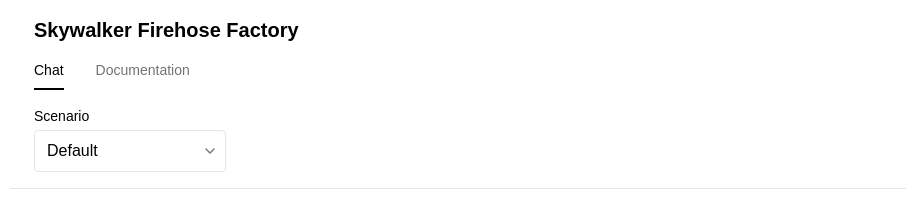
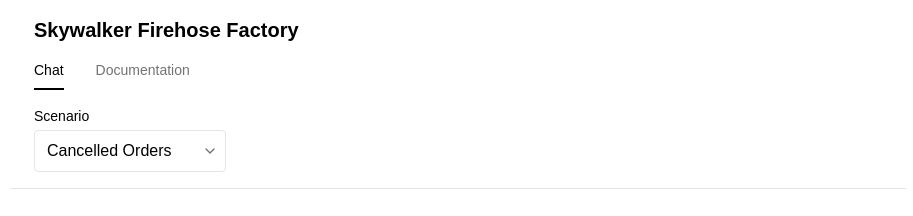
Before and after one commit to DistylAI/skywalker-firehose-factory, a Next.js app: page / in a window 1280 px wide. Shown: the top 216 px of the page, without its empty margins (182-1095 px from the left). Built offline with nearby package versions, Linux system fonts and the light colour scheme.

Commit message:
scenario data wiring

```diff
--- a/src/app/api/chat/route.ts
+++ b/src/app/api/chat/route.ts
@@ -24,6 +24,11 @@ export async function POST(req: NextRequest): Promise<Response> {
 
   // eslint-disable-next-line no-console
   console.log('Chat scenario:', scenario);
+
+  // Store scenario globally so that downstream tool executions can adapt their response.
+  // NOTE: This is a simple demo approach and is **not** suitable for production due to potential
+  // cross-request data leaks. Prefer a proper per-request context/AsyncLocalStorage in real apps.
+  (globalThis as any).currentScenario = scenario;
 
   const historyItems = (messages as IncomingMessage[])
     .filter((m) => m?.parts?.[0]?.text)
--- a/src/app/page.tsx
+++ b/src/app/page.tsx
@@ -31,10 +31,11 @@ export default function Home() {
 
   // Scenario selection state
   const scenarios = [
-    { label: "Default", value: "default" },
-    { label: "Assistant", value: "assistant" },
-    { label: "Orders", value: "orders" },
-    { label: "Jokes", value: "joke" },
+    { label: "Cancelled Orders", value: "cancelled" },
+    { label: "Multiple Item Orders", value: "multiple" },
+    { label: "Single Item Orders", value: "single" },
+    { label: "In-Transit Orders", value: "intranit" },
+    { label: "Returned Orders", value: "returned" },
   ];
 
   const [scenario, setScenario] = useState<string>(scenarios[0].value);
--- a/src/tools/executions/getOrdersExecute.ts
+++ b/src/tools/executions/getOrdersExecute.ts
@@ -1,5 +1,93 @@
-export default async function getOrdersExecute() {
-  const orders = [
+export default async function getOrdersExecute({ scenario: paramScenario }: { scenario?: string } = {}) {
+  // Determine the scenario that was set earlier in the request lifecycle.
+  const scenario: string = paramScenario ?? (globalThis as any).currentScenario ?? 'default';
+
+  let orders;
+
+  switch (scenario) {
+    case 'cancelled':
+      orders = [
+        {
+          id: '2001',
+          customer: 'Anakin Skywalker',
+          item: 'Podracer Engine',
+          quantity: 1,
+          status: 'cancelled',
+        },
+        {
+          id: '2002',
+          customer: 'Mace Windu',
+          item: 'Purple Lightsaber Crystal',
+          quantity: 1,
+          status: 'cancelled',
+        },
+      ];
+      break;
+
+    case 'multiple':
+      orders = [
+        {
+          id: '3001',
+          customer: 'Han Solo',
+          item: 'Blaster',
+          quantity: 3,
+          status: 'processing',
+        },
+        {
+          id: '3002',
+          customer: 'Chewbacca',
+          item: 'Bowcaster Bolts',
+          quantity: 5,
+          status: 'processing',
+        },
+      ];
+      break;
+
+    case 'single':
+      orders = [
+        {
+          id: '4001',
+          customer: 'Leia Organa',
+          item: 'Droid',
+          quantity: 1,
+          status: 'shipped',
+        },
+      ];
+      break;
+
+    case 'intranit': // assumed typo for "in transit"
+      orders = [
+        {
+          id: '5001',
+          customer: 'Obi-Wan Kenobi',
+          item: 'Jedi Robes',
+          quantity: 2,
+          status: 'in_transit',
+        },
+        {
+          id: '5002',
+          customer: 'Plo Koon',
+          item: 'Breathing Mask',
+          quantity: 1,
+          status: 'in_transit',
+        },
+      ];
+      break;
+
+    case 'returned':
+      orders = [
+        {
+          id: '6001',
+          customer: 'Jar Jar Binks',
+          item: 'Gungan Energy Shield',
+          quantity: 1,
+          status: 'returned',
+        },
+      ];
+      break;
+
+    default:
+      orders = [
         {
           id: '1001',
           customer: 'Luke Skywalker',
@@ -22,6 +110,7 @@ export default async function getOrdersExecute() {
           status: 'delivered',
         },
       ];
+  }
 
   return { orders };
 }
```
Lines whose indentation alone changed are shown as unchanged.
